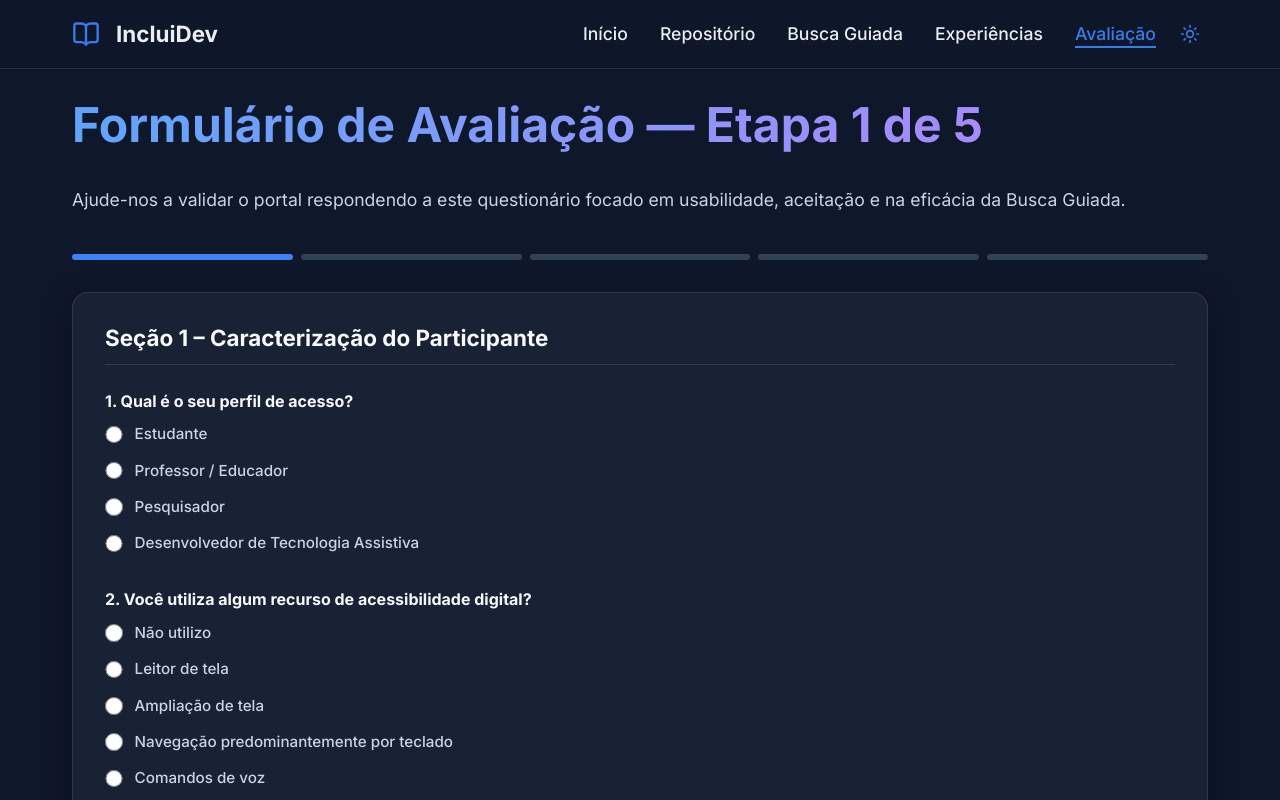
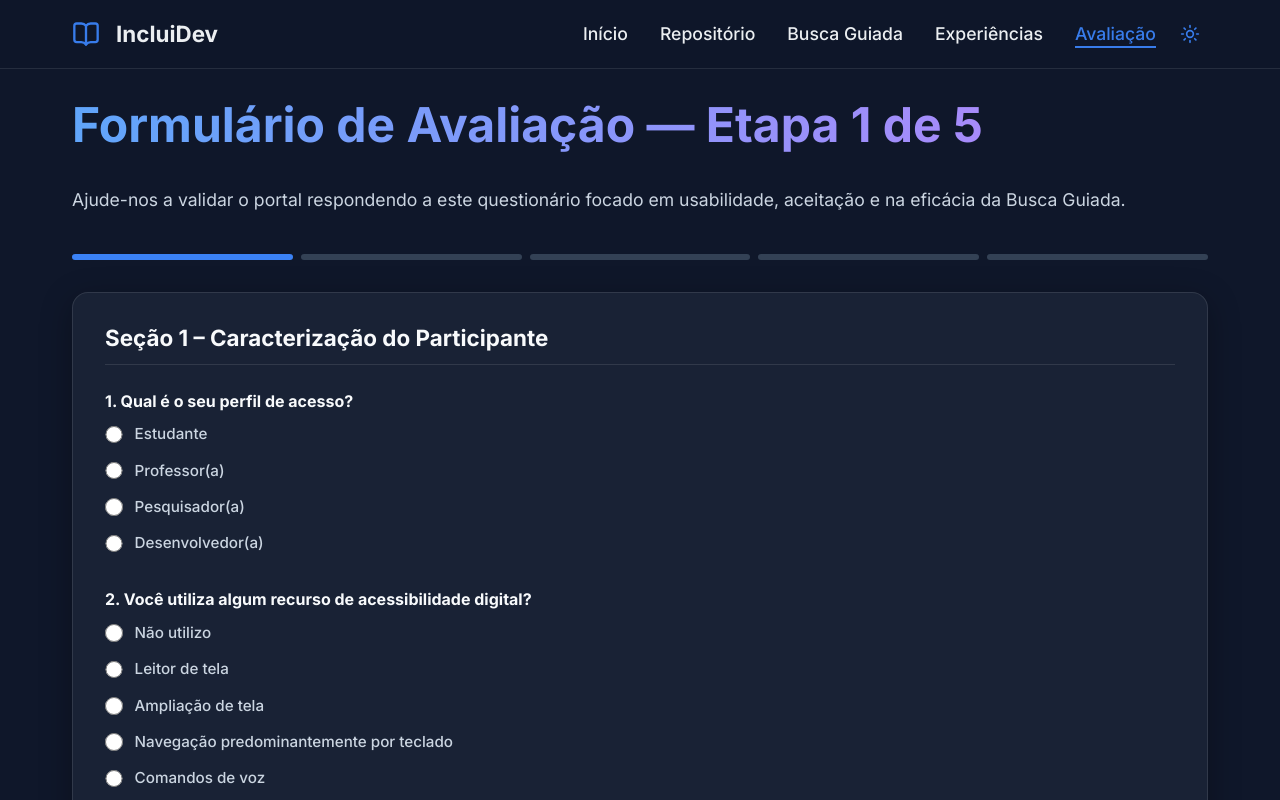
Before and after one commit to lucasmantovany/tcc-incluidev, a React (Vite) app in the folder portal/: page /avaliacao in a window 1280 px wide. Shown: the top 800 px of the page. Built offline with nearby package versions, Linux system fonts and the light colour scheme.

Commit message:
fix: corrigir labels dos perfis no formulario

```diff
--- a/portal/src/pages/Assistente.jsx
+++ b/portal/src/pages/Assistente.jsx
@@ -224,9 +224,9 @@ function Assistente() {
             <div style={{ display: 'flex', flexDirection: 'column', gap: '1rem' }}>
               {[
                 { val: 'Estudante', label: 'Estudante', desc: 'Desejo encontrar linguagens, IDEs, ferramentas táteis e tutoriais práticos.' },
-                { val: 'Professor', label: 'Professor / Educador', desc: 'Procuro metodologias, planos de aula, currículos e ferramentas pedagógicas.' },
-                { val: 'Desenvolvedor', label: 'Desenvolvedor', desc: 'Busco diretrizes, normas, APIs e exemplos de design inclusivo.' },
-                { val: 'Pesquisador', label: 'Pesquisador', desc: 'Busco revisões sistemáticas, mapeamentos de literatura e estudos empíricos.' }
+                { val: 'Professor', label: 'Professor(a)', desc: 'Procuro metodologias, planos de aula, currículos e ferramentas pedagógicas.' },
+                { val: 'Desenvolvedor', label: 'Desenvolvedor(a)', desc: 'Busco diretrizes, normas, APIs e exemplos de design inclusivo.' },
+                { val: 'Pesquisador', label: 'Pesquisador(a)', desc: 'Busco revisões sistemáticas, mapeamentos de literatura e estudos empíricos.' }
               ].map(item => (
                 <label
                   key={item.val}
--- a/portal/src/pages/Avaliacao.jsx
+++ b/portal/src/pages/Avaliacao.jsx
@@ -305,9 +305,9 @@ function Avaliacao() {
                     <strong style={{ display: 'block', marginBottom: '0.5rem', color: 'var(--text-primary)' }}>1. Qual é o seu perfil de acesso?</strong>
                     {renderRadioGroup('perfil', perfil, setPerfil, [
                       'Estudante',
-                      'Professor / Educador',
-                      'Pesquisador',
-                      'Desenvolvedor de Tecnologia Assistiva'
+                      'Professor(a)',
+                      'Pesquisador(a)',
+                      'Desenvolvedor(a)'
                     ])}
                   </div>
 
```
